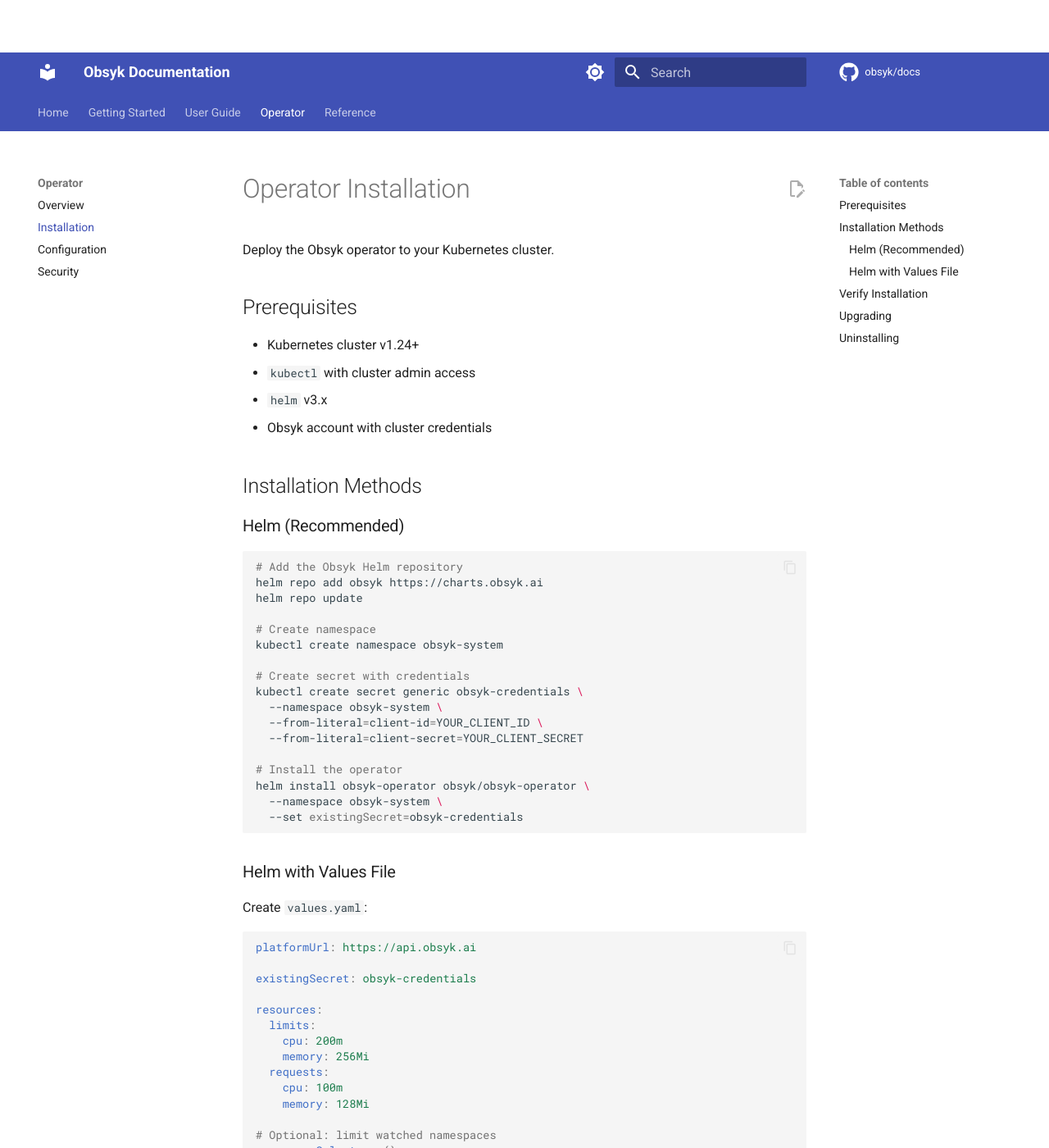
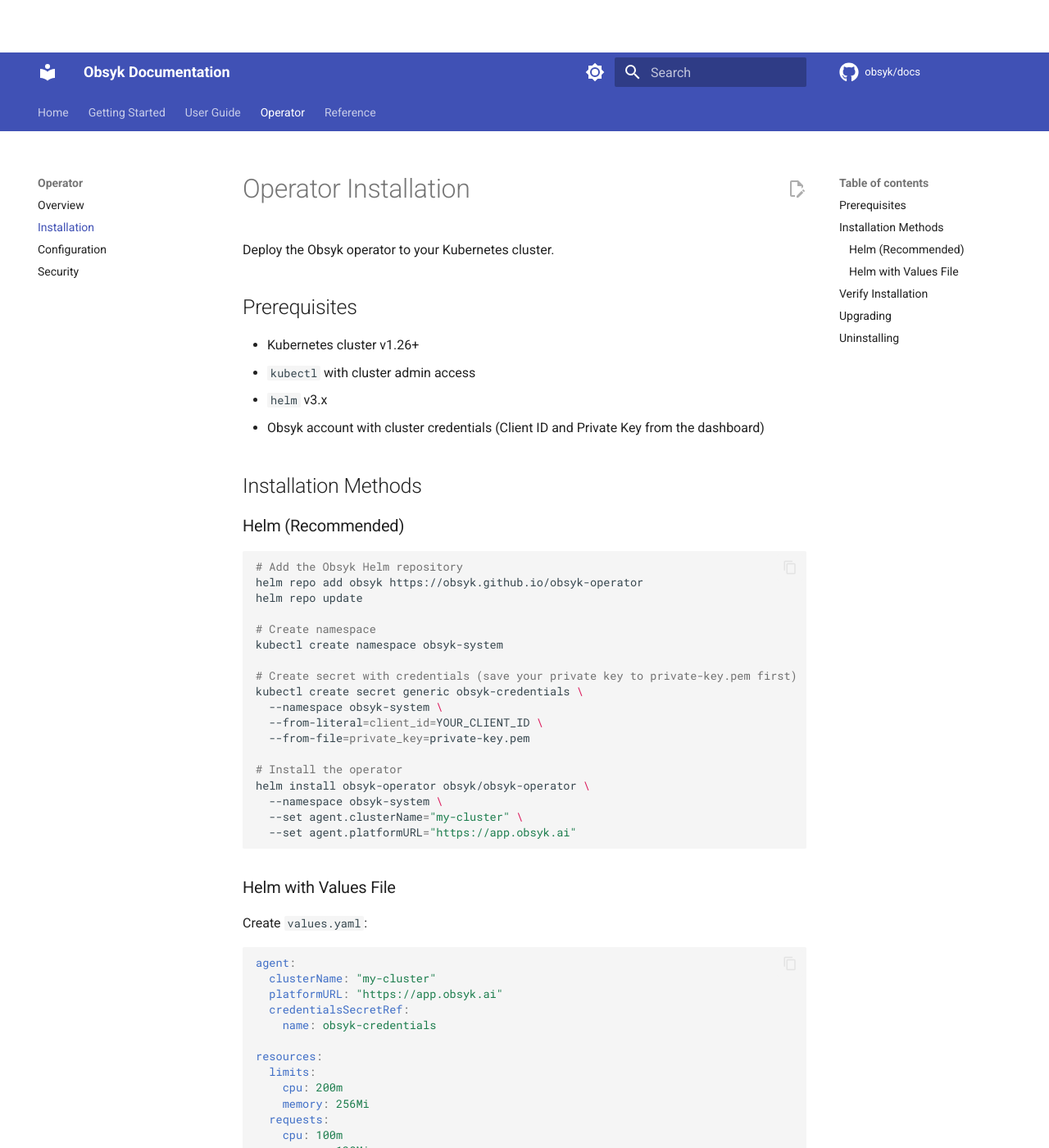
Before and after one commit to Obsyk/docs, an MkDocs documentation site: the page built from docs/operator/installation.md, in a window 1280 px wide and 1400 px high. Shown: the whole window at 82% size. Built offline with MkDocs 1.6.1 and Material for MkDocs 9.7.7, drawn with Linux system fonts in a browser that asks for light colours; comment, search, counter and statistics services are not loaded; a style sheet for code colours, icons or effects is not loaded.

Commit message:
fix: update helm install commands for consistency (#17)
- Updated helm repo URL to obsyk.github.io/obsyk-operator
- Added agent.clusterName parameter (required)
- Fixed credentials secret format (client_id, private_key)
- Updated platform URL to app.obsyk.ai
- Fixed label selector in verify commands

🤖 Generated with [Claude Code](https://claude.com/claude-code)

Co-authored-by: Claude Opus 4.5 <noreply@anthropic.com>

````diff
--- a/docs/operator/installation.md
+++ b/docs/operator/installation.md
@@ -4,10 +4,10 @@ Deploy the Obsyk operator to your Kubernetes cluster.
 
 ## Prerequisites
 
-- Kubernetes cluster v1.24+
+- Kubernetes cluster v1.26+
 - `kubectl` with cluster admin access
 - `helm` v3.x
-- Obsyk account with cluster credentials
+- Obsyk account with cluster credentials (Client ID and Private Key from the dashboard)
 
 ## Installation Methods
 
@@ -15,22 +15,23 @@ Deploy the Obsyk operator to your Kubernetes cluster.
 
 ```bash
 # Add the Obsyk Helm repository
-helm repo add obsyk https://charts.obsyk.ai
+helm repo add obsyk https://obsyk.github.io/obsyk-operator
 helm repo update
 
 # Create namespace
 kubectl create namespace obsyk-system
 
-# Create secret with credentials
+# Create secret with credentials (save your private key to private-key.pem first)
 kubectl create secret generic obsyk-credentials \
   --namespace obsyk-system \
-  --from-literal=client-id=YOUR_CLIENT_ID \
-  --from-literal=client-secret=YOUR_CLIENT_SECRET
+  --from-literal=client_id=YOUR_CLIENT_ID \
+  --from-file=private_key=private-key.pem
 
 # Install the operator
 helm install obsyk-operator obsyk/obsyk-operator \
   --namespace obsyk-system \
-  --set existingSecret=obsyk-credentials
+  --set agent.clusterName="my-cluster" \
+  --set agent.platformURL="https://app.obsyk.ai"
 ```
 
 ### Helm with Values File
@@ -38,9 +39,11 @@ helm install obsyk-operator obsyk/obsyk-operator \
 Create `values.yaml`:
 
 ```yaml
-platformUrl: https://api.obsyk.ai
-
-existingSecret: obsyk-credentials
+agent:
+  clusterName: "my-cluster"
+  platformURL: "https://app.obsyk.ai"
+  credentialsSecretRef:
+    name: obsyk-credentials
 
 resources:
   limits:
@@ -49,9 +52,6 @@ resources:
   requests:
     cpu: 100m
     memory: 128Mi
-
-# Optional: limit watched namespaces
-namespaceSelector: {}
 ```
 
 Install:
````
Also changed, not shown: docs/getting-started/quickstart.md (+12 -7 lines).
